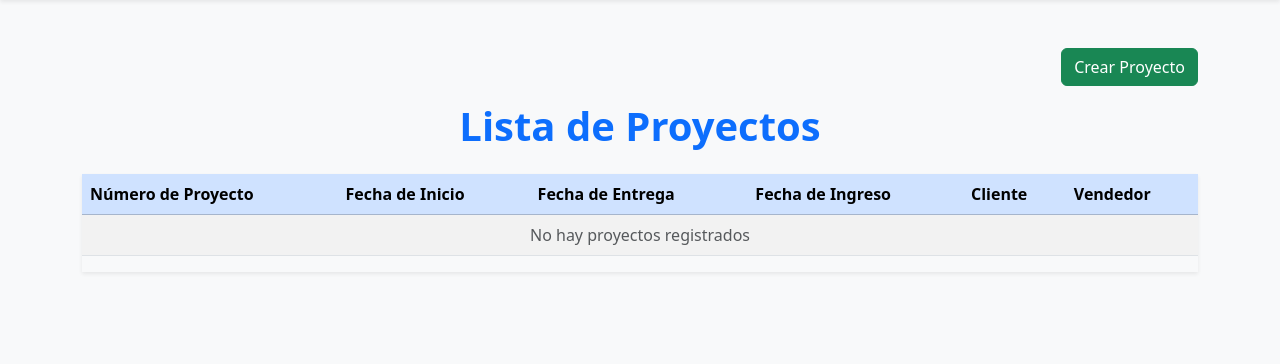
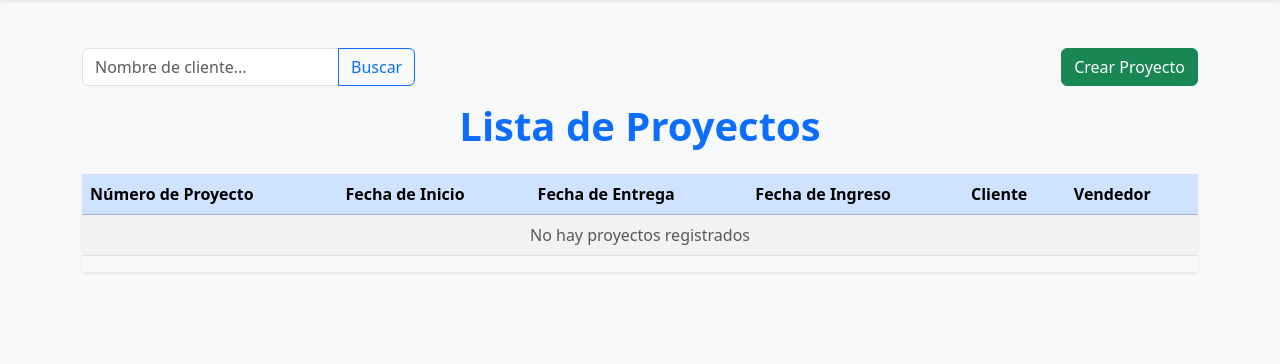
Before and after one commit to MilanoDevX/FactoryProject_Milano, a Django app: page /proyectos/ in a window 1280 px wide. Shown: the part 56-420 px from the top of the page. Run offline with Django 5.2, Linux system fonts and the light colour scheme; data that the repository does not hold is empty.

Commit message:
added search form in 'proyectos.html'

```diff
--- a/planificacion/templates/planificacion/proyectos.html
+++ b/planificacion/templates/planificacion/proyectos.html
@@ -9,11 +9,19 @@
 {% block content %}
     <div class="container my-5">
 
-        <div class="d-flex justify-content-end mb-3">
+        <div class="d-flex justify-content-between mb-3">
+            <form action="{% url 'proyectos' %}" method="GET">
+                <div class="input-group" style="max-width: 600px;">
+                    <input type="text" name="busqueda" class="form-control" placeholder="Nombre de cliente...">
+                    <button class="btn btn-outline-primary" type="submit">Buscar</button>
+                </div>
+            </form>
+
             <a href="{% url 'crear_proyecto' %}" class="btn btn-success">
                 Crear Proyecto
             </a>
         </div>
+
 
         <div class="text-center mb-4">
             <h1 class="fw-bold text-primary">Lista de Proyectos</h1>
--- a/planificacion/views.py
+++ b/planificacion/views.py
@@ -8,7 +8,12 @@ def index(request):
 
 
 def proyectos(request):
-    lista_proyectos = Proyecto.objects.all()
+    busqueda = request.GET.get("busqueda", None)
+    if busqueda:
+        lista_proyectos = Proyecto.objects.filter(
+            cliente__nombre__icontains=busqueda).order_by("fecha_entrega")
+    else:
+        lista_proyectos = Proyecto.objects.all()
     return render(request, "planificacion/proyectos.html", context={"proyectos": lista_proyectos})
 
 
```
